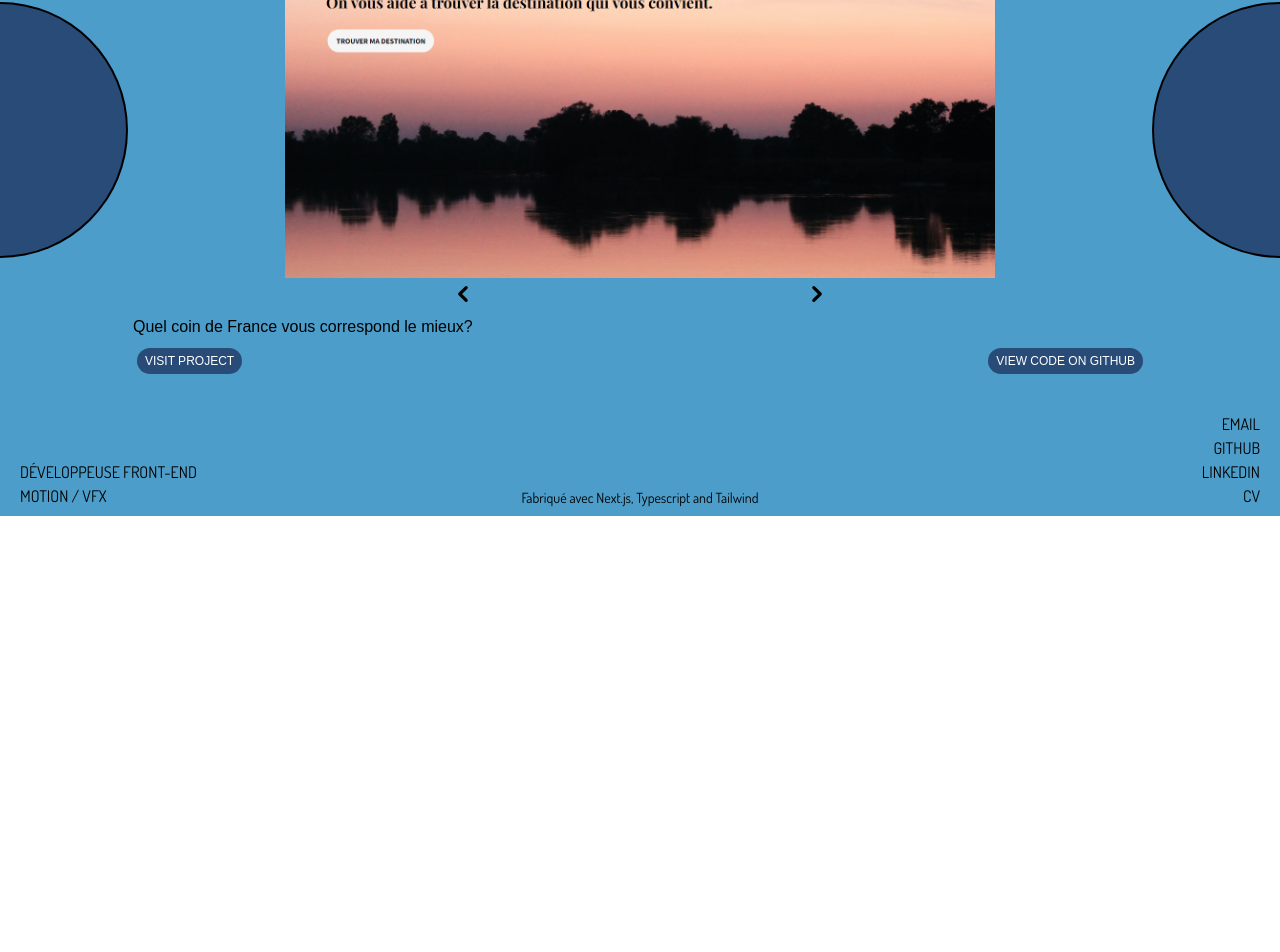
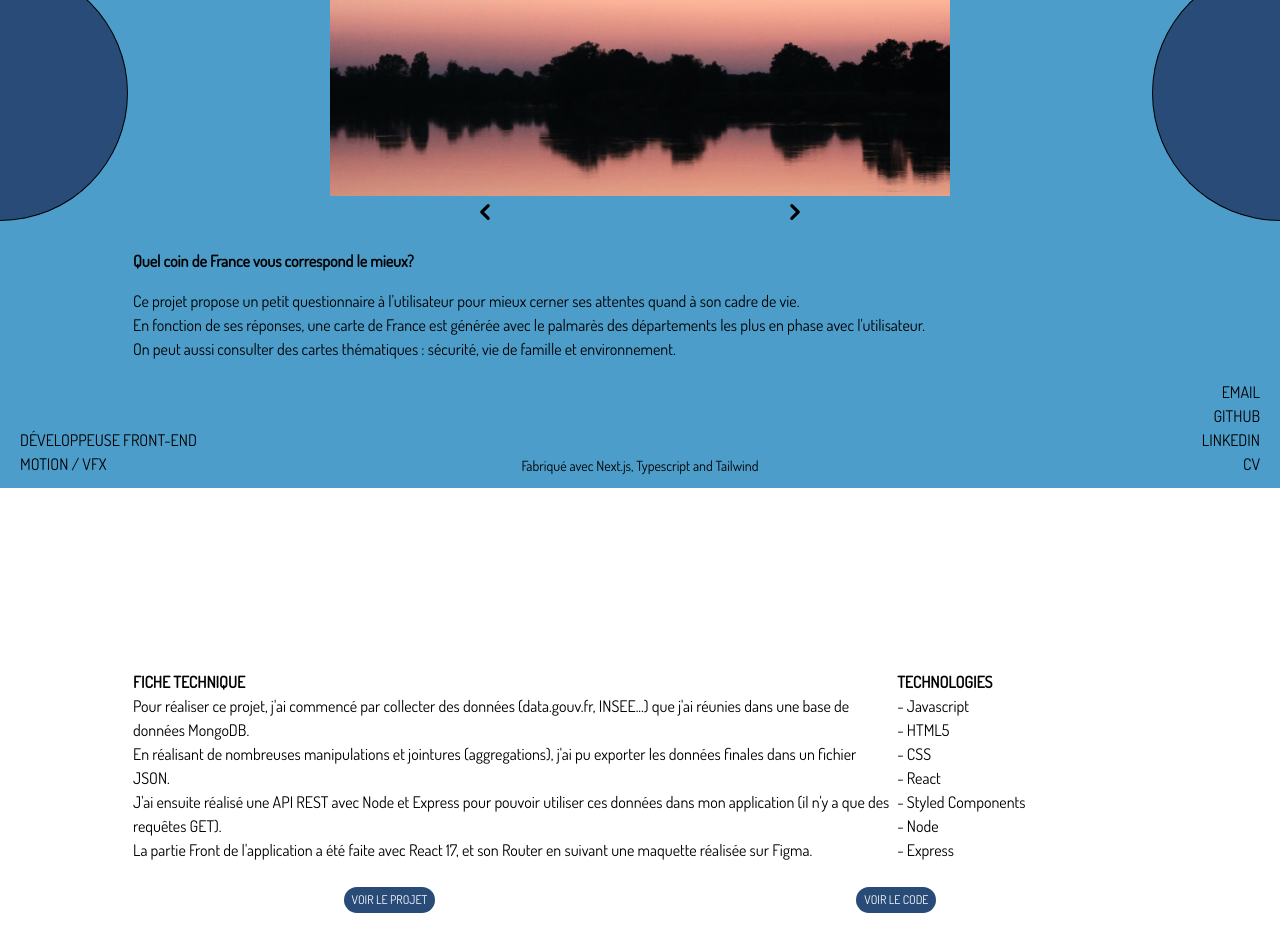
Before and after one commit to Fidomi/portfolio-next, a Next.js app: page /projects in a window 1280 px wide. Shown: the part 312-1264 px from the top of the page. Before the commit the page ends 828 px from the top, so only its background shows below. Built offline with nearby package versions, Linux system fonts and the light colour scheme.

Commit message:
Styling project pages + add scroll event

```diff
--- a/components/DevProject/DevProject.module.scss
+++ b/components/DevProject/DevProject.module.scss
@@ -3,17 +3,25 @@ $size: 100%;
 .project_container {
     display: grid;
     grid-template-areas:
-        "a a a"
-        // "b b b"
-        // "c c c"
-        "d d d"
-        "e e e";
-    grid-template-columns: repeat(3, 1fr);
-    grid-template-rows: minmax(3fr, 8fr) 1fr 2fr;
+        "a a a a"
+        "e e e e"
+        "b b b b"
+        "c c c c"
+        "d d d d";
+    grid-template-columns: repeat(4, 1fr);
+    grid-template-rows: minmax(3fr, 8fr) 1fr 1fr 1fr;
     gap: 5px;
 }
 
-.title {
+.description {
+    grid-area: b;
+}
+
+.technical_sheet {
+    grid-area: c;
+}
+
+.technologies {
     grid-area: d;
 }
 
@@ -21,10 +29,10 @@ $size: 100%;
     margin: 0 auto;
     grid-area: a;
     width: 100%;
-    max-width: 960px;
+    max-width: 620px;
 }
 
-.description {
+.buttons {
     grid-area: e;
 }
 
@@ -32,11 +40,12 @@ $size: 100%;
     .project_container {
         display: grid;
         grid-template-areas:
-            "a a a"
-            "d d d"
-            "e e e";
-        grid-template-columns: repeat(3, 1fr);
-        grid-template-rows: auto 1fr 2fr;
+            "a a a a"
+            "b b b b"
+            "c c c d"
+            "e e e e";
+        grid-template-columns: repeat(4, 1fr);
+        grid-template-rows: auto 2fr 1fr 1fr;
     }
 
     .img1 {
--- a/components/DevProject/DevProject.tsx
+++ b/components/DevProject/DevProject.tsx
@@ -3,14 +3,12 @@ import { ProjectInfo, PROJECTS_COLORS } from "../../data/projects";
 import styles from "./DevProject.module.scss";
 import Image from "next/image";
 import Carousel from "../Carousel/Carousel";
+import { LanguageContext } from "../../utils/languageContext";
 
 const DevProject = (props: ProjectInfo) => {
+    const { language, changeLanguage } = React.useContext(LanguageContext);
     return (
-        <div className={`${styles.project_container}`}>
-            <div className={`${styles.title} text-base`}>
-                {props.project.subtitle}
-            </div>
-
+        <div className={`${styles.project_container} font-body`}>
             <div className={`${styles.img1}`}>
                 {props.project.imgC[1] && (
                     <Carousel
@@ -25,31 +23,18 @@ const DevProject = (props: ProjectInfo) => {
                     />
                 )}
             </div>
-            {/* {props.project.imgC[1] && (
-                <div className={`${styles.img2}`}>
-                    <Image
-                        src={props.project.imgC[1]}
-                        alt={props.project.subtitle}
-                    />
-                </div>
-            )}
-            {props.project.imgC[2] && (
-                <div className={`${styles.img3}`}>
-                    <Image
-                        src={props.project.imgC[2]}
-                        alt={props.project.subtitle}
-                    />
-                </div>
-            )} */}
-            <div className={`${styles.description}`}>
-                <div className="flex flex-row justify-between">
+
+            <div className={`${styles.buttons} mt-4`}>
+                <div className="flex flex-row justify-around">
                     {props.project.preview && (
                         <button
                             className={`bg-${
                                 PROJECTS_COLORS[props.project.id - 1][1]
                             }-700 hover:bg-${props.color}
                      text-white text-xs py-1 px-2  m-1 rounded-full`}>
-                            VISIT PROJECT
+                            {language === "EN"
+                                ? "VISIT PROJECT"
+                                : "VOIR LE PROJET"}
                         </button>
                     )}
                     {props.project.code && (
@@ -58,10 +43,39 @@ const DevProject = (props: ProjectInfo) => {
                                 PROJECTS_COLORS[props.project.id - 1][1]
                             }-700 hover:bg-${props.color}
                      text-white text-xs py-1 px-2 m-1 rounded-full`}>
-                            VIEW CODE ON GITHUB
+                            {language === "EN"
+                                ? "VIEW CODE ON GITHUB"
+                                : "VOIR LE CODE"}
                         </button>
                     )}
                 </div>
+            </div>
+
+            <div className={`${styles.description} text-base`}>
+                <div className="font-bold mt-4">{props.project.subtitle}</div>
+                <div className="mt-4">
+                    {(props.project.desc as string[]).map((ele, index) => (
+                        <p key={`str-${props.project.name}-${index}`}>{ele}</p>
+                    ))}
+                </div>
+            </div>
+
+            <div className={`${styles.technical_sheet}`}>
+                <div className="font-bold mt-4">
+                    {language === "EN" ? "TECHNICAL SHEET" : "FICHE TECHNIQUE"}
+                </div>
+                {(props.project.technical_sheet as string[]).map(
+                    (ele, index) => (
+                        <p key={`str-${props.project.name}-${index}`}>{ele}</p>
+                    )
+                )}
+            </div>
+
+            <div className={`${styles.technologies}`}>
+                <div className="font-bold mt-4">TECHNOLOGIES</div>
+                {(props.project.technologies as string[]).map((ele, index) => (
+                    <p key={`str2-${props.project.name}-${index}`}>- {ele}</p>
+                ))}
             </div>
         </div>
     );
--- a/components/Footer.tsx
+++ b/components/Footer.tsx
@@ -5,7 +5,7 @@ const Footer = ({ bgColor }: { bgColor: string }) => {
     const { language, changeLanguage } = React.useContext(LanguageContext);
     return (
         <div
-            className={`flex-1 w-full pt-5 pb-2 bg-${bgColor} max-h-44 md:max-h-36`}>
+            className={`flex-1 w-full pt-2 pb-2 bg-${bgColor} max-h-30 md:max-h-36`}>
             <footer className="flex flex-row flex-wrap  w-full justify-between px-5 items-end text-lg font-body md:flex-nowrap">
                 <div className="flex order-1 flex-50 flex-col text-sm md:text-base md:order-1 md:flex-25">
                     <p>
--- a/components/Header.tsx
+++ b/components/Header.tsx
@@ -14,7 +14,7 @@ function Header({ bgColor }: { bgColor: string }) {
                 <div className={`flex items-center`}>
                     <SwitchKnob />
                     <Link href="/about">
-                        <a className="text-lg w-32 font-body lg:text-2xl">
+                        <a className="text-lg w-20 lg:w-32 font-body lg:text-2xl">
                             {language === "EN" ? "ABOUT" : "À PROPOS"}
                         </a>
                     </Link>
--- a/components/SwitchKnob/SwitchKnob.tsx
+++ b/components/SwitchKnob/SwitchKnob.tsx
@@ -8,12 +8,10 @@ const SwitchKnob = () => {
     const handleClick = (e: React.MouseEvent<HTMLInputElement, MouseEvent>) => {
         language === "FR" ? changeLanguage("EN") : changeLanguage("FR");
         const element = e.target as HTMLInputElement;
-        console.log(element.checked);
     };
     const handleChange = () => {
         isChecked = language === "FR" ? true : false;
     };
-    console.log("language", language);
 
     return (
         <div className={`${style.switch_container}`}>
--- a/pages/projects/Projects.module.scss
+++ b/pages/projects/Projects.module.scss
@@ -2,13 +2,13 @@ $size: 2rem;
 
 .projects_container {
     display: grid;
-    height: auto;
+    height: 75vh;
     grid-template-areas:
         ". b b b ."
         "a d d d c"
         "a d d d c";
     grid-template-columns: 10% 1fr 1fr 1fr 10%;
-    grid-template-rows: auto 50% 1fr;
+    grid-template-rows: 10% 42.5% 42.5%;
     gap: 5px;
 }
 
@@ -24,7 +24,7 @@ $size: 2rem;
     width: $size;
     border-bottom-right-radius: $size * 2;
     border-top-right-radius: $size * 2;
-    border: solid black 2px;
+    border: solid black 0.5px;
     border-left: none;
 }
 
@@ -34,13 +34,13 @@ $size: 2rem;
     width: $size;
     border-bottom-left-radius: $size * 2;
     border-top-left-radius: $size * 2;
-    border: solid black 2px;
+    border: solid black 0.5px;
     border-right: none;
 }
 
 .project {
     grid-area: d;
-    overflow-y: hidden scroll;
+    overflow: hidden;
 }
 
 @media (min-width: 768px) {
--- a/pages/projects/index.tsx
+++ b/pages/projects/index.tsx
@@ -3,11 +3,10 @@ import { Layout } from "../../components/Layout";
 import styles from "./Projects.module.scss";
 import { ShowedProjectContext } from "../../utils/context";
 import { LanguageContext } from "../../utils/languageContext";
-import VideoProject, {
-    VideoProjectInfo,
-} from "../../components/VideoProject/VideoProject";
+import VideoProject from "../../components/VideoProject/VideoProject";
 import DevProject from "../../components/DevProject/DevProject";
 import { PROJECTS_EN, PROJECTS_FR, PROJECTS_COLORS } from "../../data/projects";
+import { scrollElement } from "../../utils/scrollElement";
 
 export default function Project() {
     const { project, changeProject } = React.useContext(ShowedProjectContext);
@@ -36,6 +35,27 @@ export default function Project() {
         }
     };
 
+    let last_known_scroll_position = 0;
+
+    const scrollProject = (e: React.WheelEvent) => {
+        console.log("scrolling");
+        const elementToScroll = document.querySelector(".projectToScroll");
+        if (typeof elementToScroll !== null) {
+            var delta = e.deltaY;
+            if (delta < 0) {
+                last_known_scroll_position += e.deltaY;
+            } else {
+                last_known_scroll_position += e.deltaY;
+            }
+            setTimeout(() => {
+                scrollElement(
+                    elementToScroll as Element,
+                    last_known_scroll_position
+                );
+            }, 50);
+        }
+    };
+
     return (
         <Layout curColor={curColor}>
             <div className={`${styles.projects_container} w-full`}>
@@ -57,13 +77,15 @@ export default function Project() {
                     onClick={nextProject}
                     className={`${styles.buttonRight} bg-${
                         PROJECTS_COLORS[project.id - 1][1]
-                    }-700 hover:bg-${curColor} text-center flex flex-col justify-center items-center justify-self-end place-self-center`}>
+                    }-700 hover:bg-${curColor}    text-center flex flex-col justify-center items-center justify-self-end place-self-center`}>
                     <div
                         className={`invisible font-body md:text-base lg:text-lg`}>
                         NEXT
                     </div>
                 </button>
-                <div className={`${styles.project} w-full h-full mt-3`}>
+                <div
+                    className={`${styles.project} w-full h-full mt-3 projectToScroll`}
+                    onWheel={(event) => scrollProject(event)}>
                     {project.dev ? (
                         <DevProject
                             project={project}
--- /dev/null
+++ b/utils/scrollElement.ts
@@ -0,0 +1,8 @@
+export function scrollElement(element: Element, scrollY: number) {
+    // if (element.clientHeight > window.innerHeight) {
+    element.scroll({
+        top: (scrollY * 2) / 3,
+        behavior: "smooth",
+    });
+    // }
+}
```
